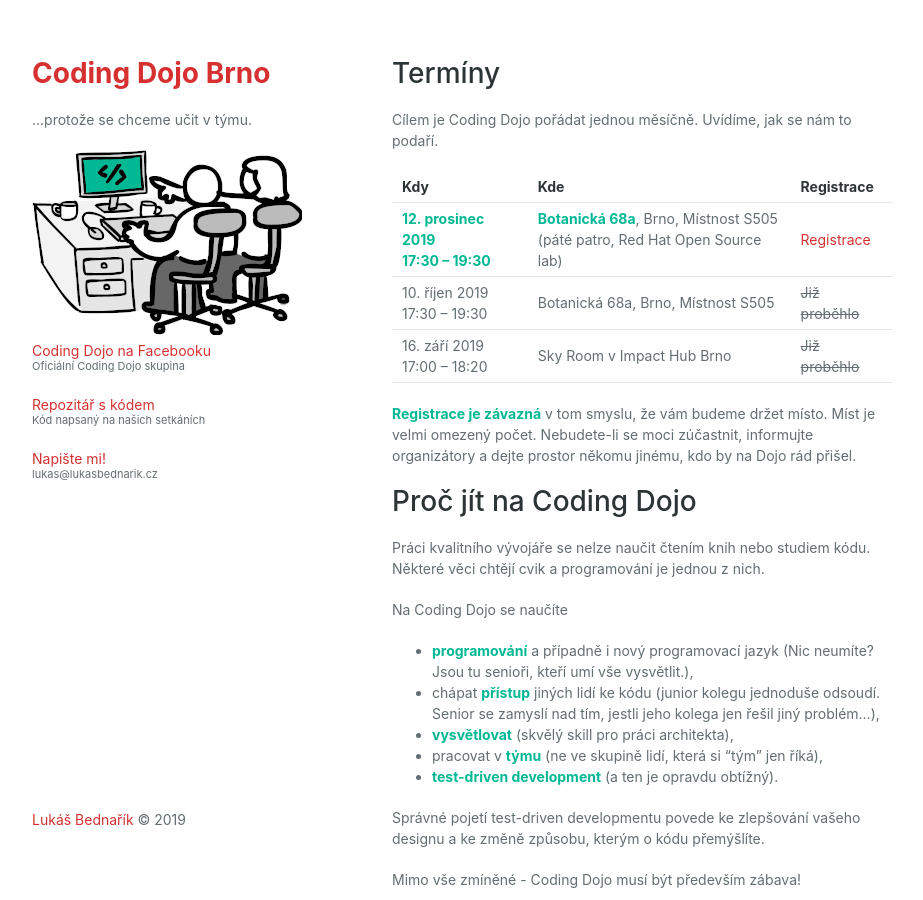
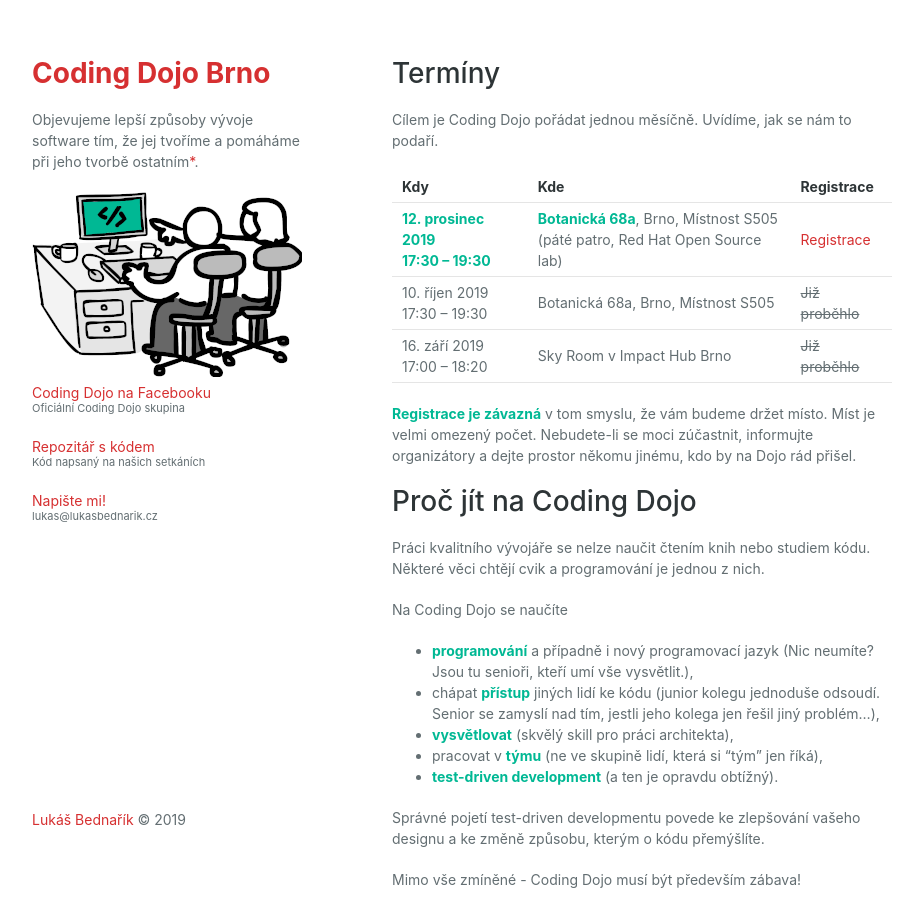
Before and after one commit to lukasbednarik/codingdojobrno.cz, a Jekyll site: the page built from index.md, in a window 1280 px wide and 900 px high. Shown: the whole window, without its empty margins (178-1101 px from the left). Built offline with Jekyll 4.4.1, drawn with Linux system fonts in a browser that asks for light colours.

Commit message:
změněna citace v levém menu

```diff
--- a/_includes/sidebar.html
+++ b/_includes/sidebar.html
@@ -1,6 +1,6 @@
 <header>
   <h1><a href="/">Coding Dojo Brno</a></h1>
-  <p>...protože se chceme učit v týmu.</p>
+  <p>Objevujeme lepší způsoby vývoje software tím, že jej tvoříme a pomáháme při jeho tvorbě ostatním<a href="https://agilemanifesto.org/iso/cs/manifesto.html">*</a>.</p>
   <img src="assets/pair-programming-small.png" alt="Coding Dojo Brno">
   <p class="view"><a href="https://www.facebook.com/groups/dojobrno">Coding Dojo na Facebooku <small>Oficiální Coding Dojo skupina</small></a></p>
   <p class="view"><a href="https://github.com/lukasbednarik/codingdojobrno-code">Repozitář s kódem <small>Kód napsaný na našich setkáních</small></a></p>
```
